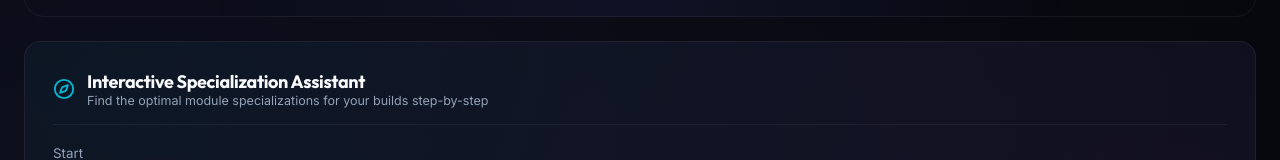
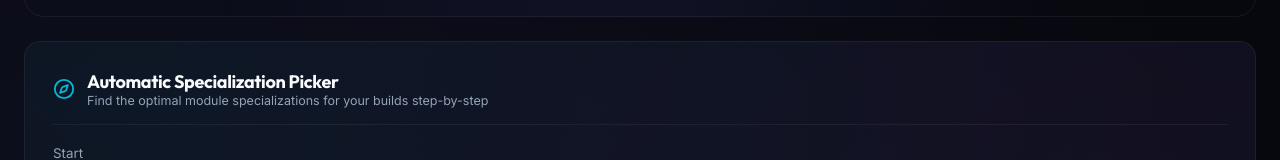
Before and after one commit to War-Robots-Guide/website, a React (Vite) app: page / in a window 1280 px wide. Both pictures are taken after a click on the button "Specializations". Shown: the part 225-385 px from the top of the page. Built offline with nearby package versions, Linux system fonts and the light colour scheme.

Commit message:
fix: rename Interactive Specialization Assistant to Automatic Specialization Picker

```diff
--- a/src/components/specializations/SpecializationsTab.jsx
+++ b/src/components/specializations/SpecializationsTab.jsx
@@ -40,7 +40,7 @@ export function SpecializationsTab() {
             <Compass size={22} className="cyan-glow-text" style={{ color: specPath[0]?.value === 'titan' ? 'var(--purple)' : 'var(--cyan)', textShadow: specPath[0]?.value === 'titan' ? '0 0 10px rgba(168, 85, 247, 0.5)' : '0 0 10px rgba(6, 182, 212, 0.5)' }} />
             <div>
               <h3 style={{ fontSize: '18px', fontWeight: 700, margin: 0, fontFamily: 'var(--heading)' }}>
-                Interactive Specialization Assistant
+                Automatic Specialization Picker
               </h3>
               <p style={{ margin: 0, fontSize: '12.5px', color: 'var(--text-secondary)' }}>
                 Find the optimal module specializations for your builds step-by-step
```
Also changed, not shown: 2 other files (tests, documents, lock files or other folders).
